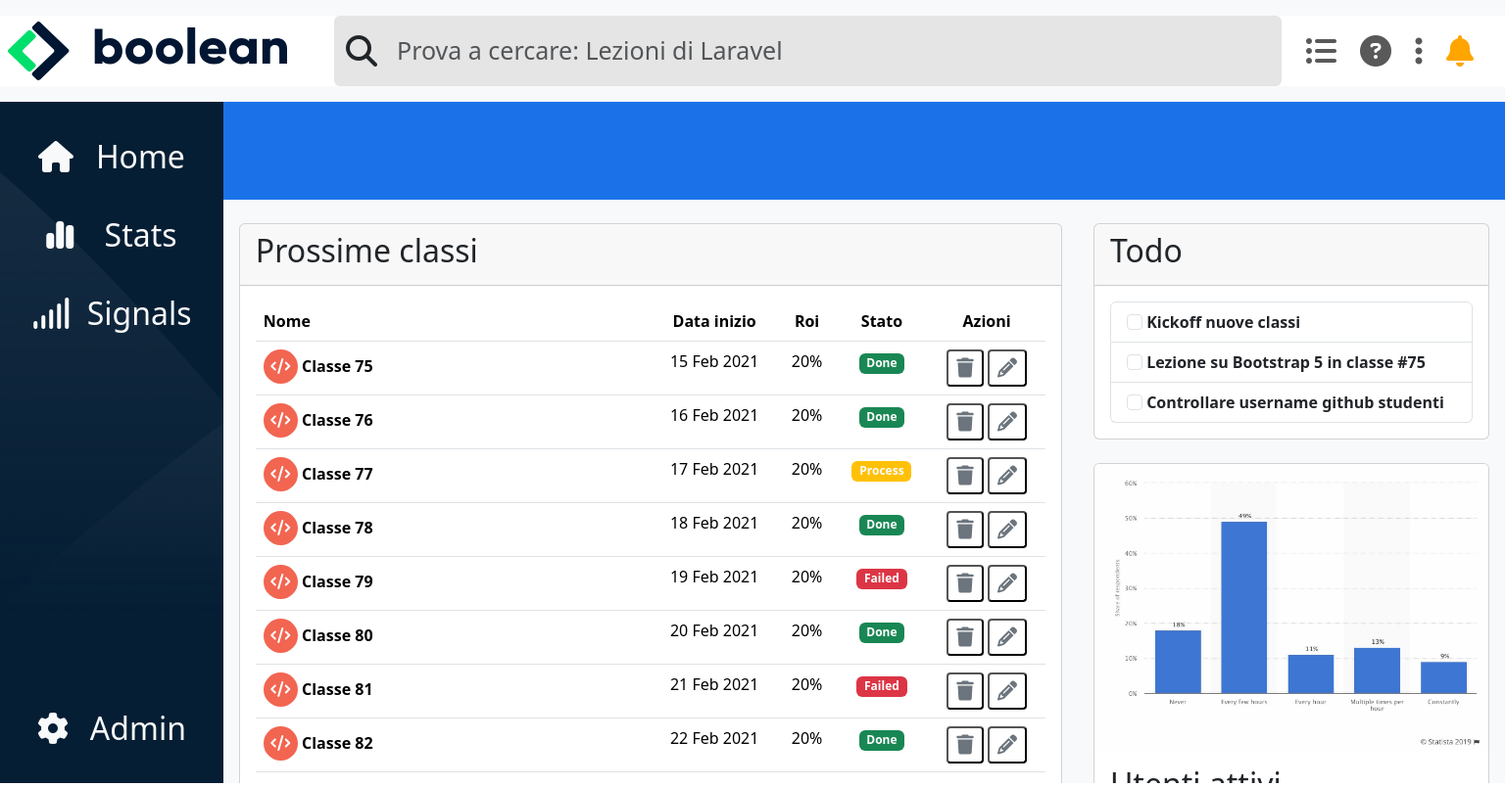
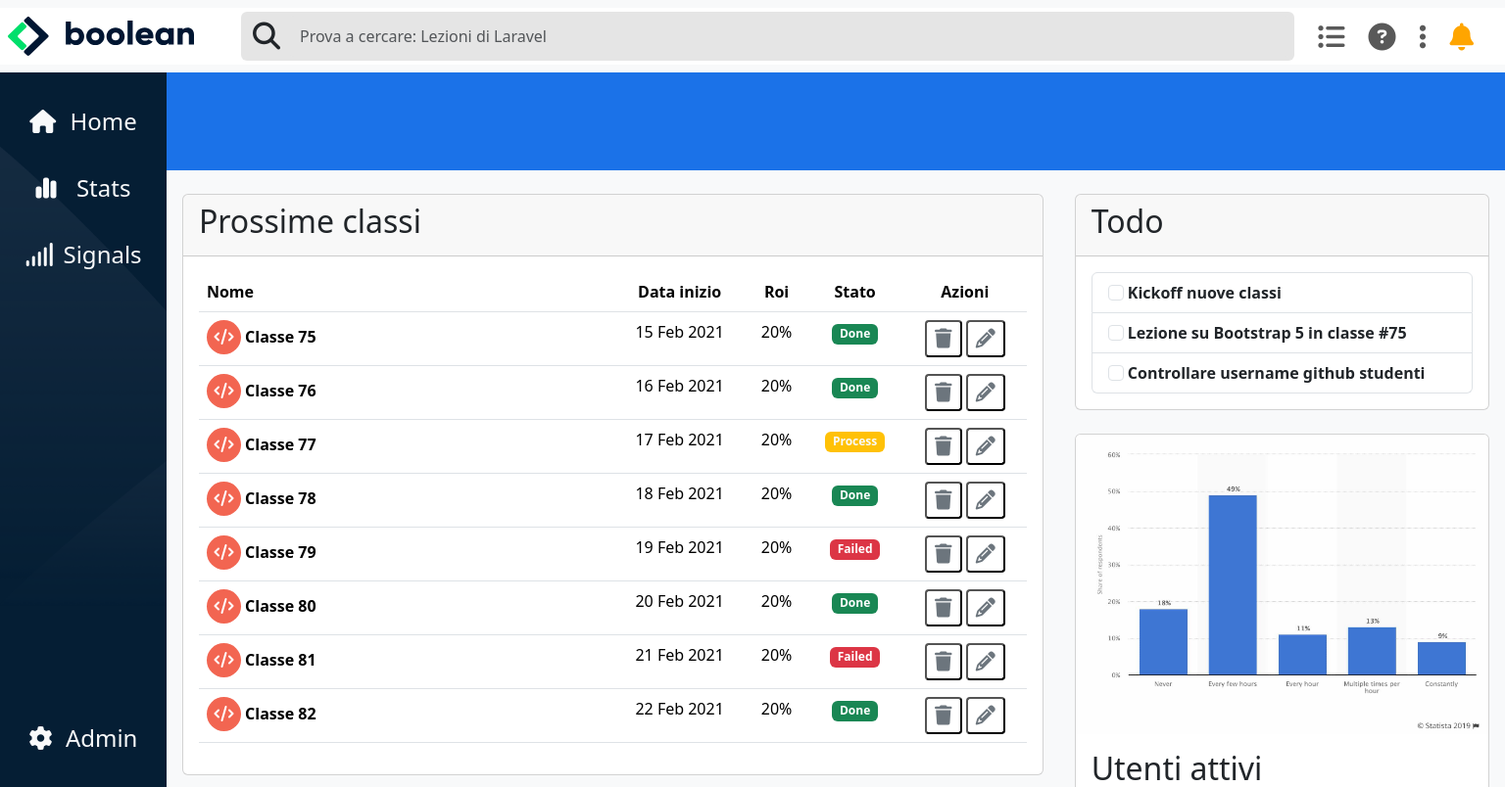
Before and after one commit to Luis-Mocha/html-css-bootstrap-dashboard, a plain HTML site: page index.html in a window 1536 px wide. Shown: the whole page at 98% size. Drawn offline with nearby package versions, Linux system fonts and the light colour scheme.

Commit message:
header and sidebar size changes (!)

```diff
--- a/assets/css/style.css
+++ b/assets/css/style.css
@@ -64,25 +64,12 @@ header .fa-bell {
     color: orange;
 }
 
-/* Header Media Query */
-@media screen and (min-width:1400px) {
-    .logo-bootstrap {
-        height: 60px;
-    }
-    #nav-search-input {
-        font-size: 25px;
-    }
-    header .fa-magnifying-glass {
-        line-height: 2;
-    }
-}
-
 /* -- MAIN CONTAINER-- */
 #main-container {
-    height: calc(100vh - 76px);
+    height: calc(100vh - 70px);
     overflow: auto;
 }
-@media screen and (min-width:768px) {
+/* @media screen and (min-width:768px) {
     #main-container {
         height: calc(100vh - 90px);
     }
@@ -91,13 +78,12 @@ header .fa-bell {
     #main-container {
         height: calc(100vh - 104px);
     }
-}
+} */
 
 
 /* -- SIDENAV -- */
 #sidebar {
-    /* width: 250px; */
-    width: 80px;
+    width: 70px;
     background-color: rgb(5,30,52);
     background-image: url(../img/sidebar-bg.png);
     background-repeat: no-repeat;
@@ -109,7 +95,7 @@ header .fa-bell {
 }
 @media screen and (min-width:992px) {
     #sidebar {
-        width: 250px;
+        width: 180px;
     }
 }
 
@@ -117,7 +103,7 @@ header .fa-bell {
 /* -- MAIN -- */
 main {
     background-color: rgb(248,249,250);
-    width: calc(100% - 80px);
+    width: calc(100% - 70px);
     overflow: auto;
 }
 
@@ -159,6 +145,11 @@ main {
         width: initial;
     }
 }
+@media screen and  (max-width: 479px){
+    .table-width-column {
+        width: initial;
+    }
+}
 
 
 /* sezione grafico */
--- a/index.html
+++ b/index.html
@@ -13,7 +13,7 @@
     </head>
     <body>
         <!-- HEADER -->
-        <header class="py-2 py-md-3"> <!-- sticky-top  -->
+        <header class="py-2"> <!-- sticky-top  -->
             <nav class="navbar flex-nowrap px-2">
                 <!-- Logo Brand -->
                 <a class="me-2 me-md-3 me-lg-5" href="#">
@@ -21,7 +21,7 @@
                     <img src="./assets/img/logo.svg" alt="Logo Bootstrap" class="d-none d-md-block logo-bootstrap">
                 </a>
                 <!-- Search input -->
-                <div id="search-container" class="d-flex w-100 p-1 rounded fs-2">
+                <div id="search-container" class="d-flex w-100 p-1 rounded fs-3">
                     <form class="w-100 d-flex" role="search">
                         <i class="fa-solid fa-magnifying-glass mx-2"></i>
                         <input id="nav-search-input" class="form-control" type="search" placeholder="Prova a cercare: Lezioni di Laravel" aria-label="Search">
@@ -38,7 +38,7 @@
                 </form> -->
 
                 <!-- Icone a comparsa -->
-                <div class="d-none d-sm-block fs-2">
+                <div class="d-none d-sm-block fs-3">
                     <ul class="navbar-nav flex-row">
                         <li class="nav-item ms-3 ms-md-4">
                             <a class="nav-link" href="#">
@@ -58,7 +58,7 @@
                     </ul>
                 </div>
                 <!-- Icona Campanella -->
-                <a class="nav-link mx-3 mx-md-4 fs-2" href="#">
+                <a class="nav-link mx-3 mx-md-4 fs-3" href="#">
                     <i class="fa-solid fa-bell"></i>
                 </a>
             </nav>
@@ -66,7 +66,7 @@
         <!-- MAIN CONTAINER-->
         <div id="main-container" class="d-flex">
             <!-- SIDEBAR -->
-            <div id="sidebar" class="text-light text-center text-capitalize p-3 fs-2 d-flex flex-column justify-content-between">
+            <div id="sidebar" class="text-light text-center text-capitalize p-3 fs-4 d-flex flex-column justify-content-between">
                 <ul>
                     <li>
                         <a href="#" class="d-flex justify-content-evenly align-items-center py-2 py-lg-3 rounded">
```
